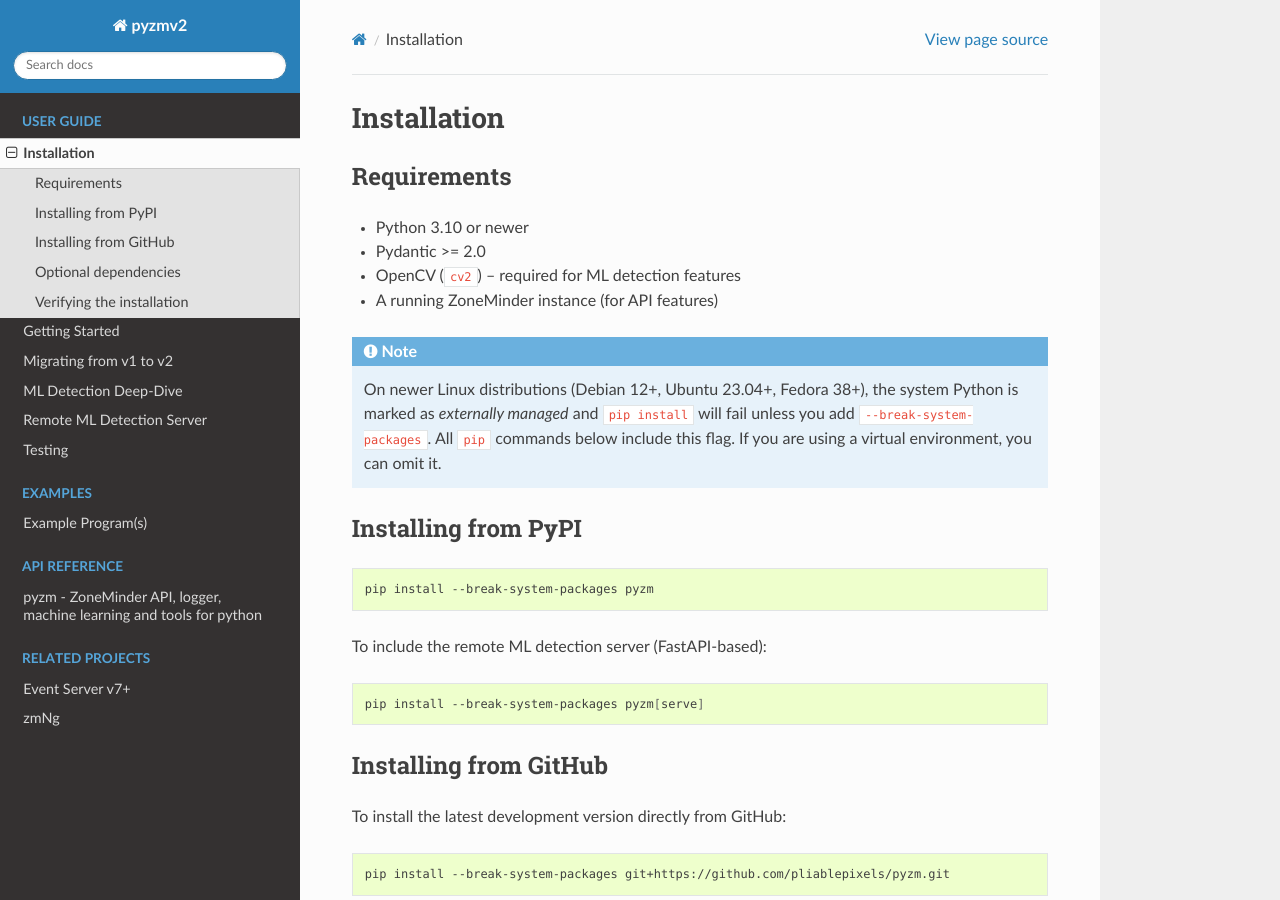
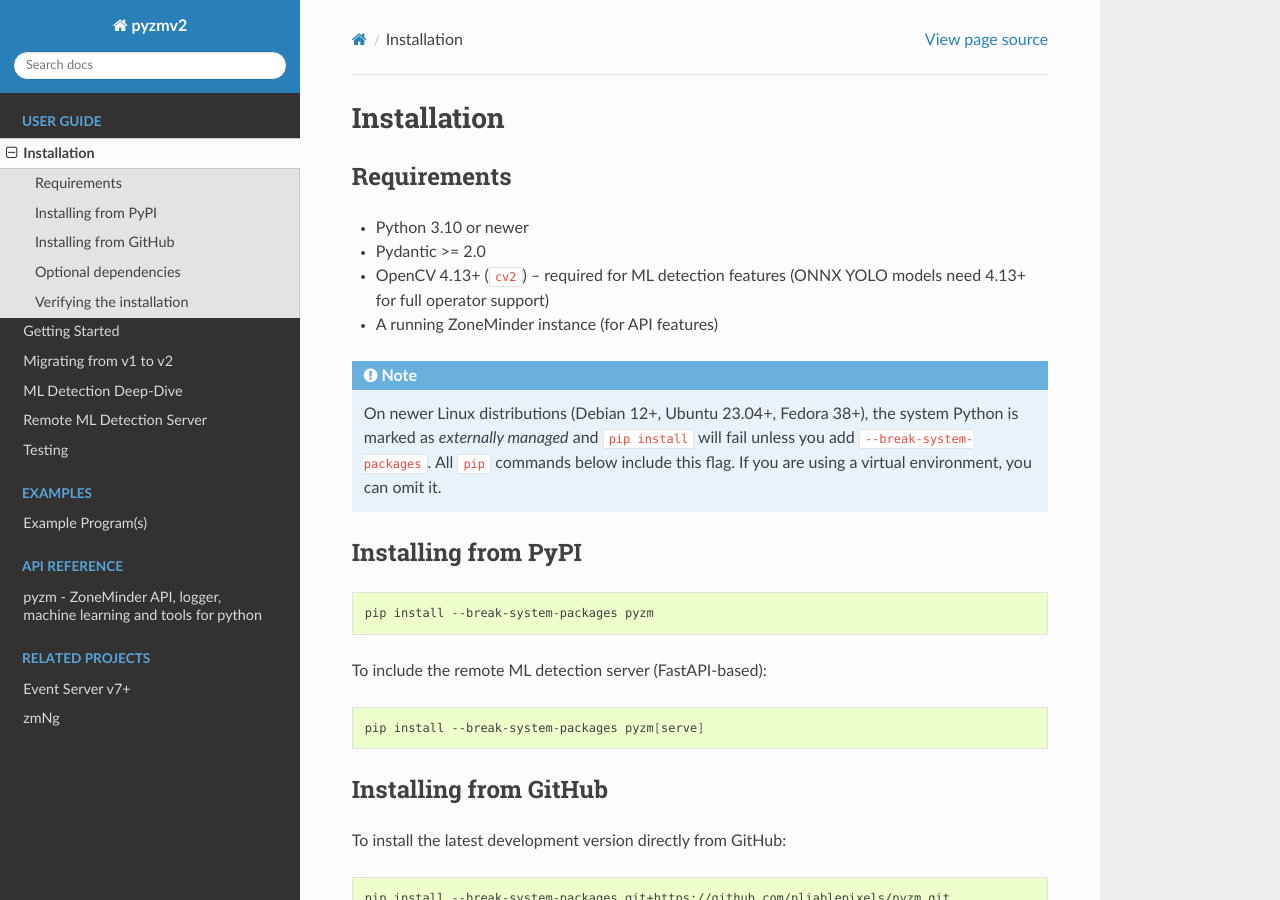
Before and after one commit to ZoneMinder/pyzm, a Sphinx documentation site: the page built from docs/guide/installation.rst, in a window 1280 px wide and 900 px high. Built offline with Sphinx 7.4.7 and the Read the Docs theme 3.1.0, drawn with Linux system fonts in a browser that asks for light colours.

Commit message:
docs: specify OpenCV 4.13+ requirement for ONNX YOLO models
Co-Authored-By: Claude Opus 4.6 <noreply@anthropic.com>

```diff
--- a/docs/guide/installation.rst
+++ b/docs/guide/installation.rst
@@ -6,7 +6,7 @@ Requirements
 
 - Python 3.10 or newer
 - Pydantic >= 2.0
-- OpenCV (``cv2``) -- required for ML detection features
+- OpenCV 4.13+ (``cv2``) -- required for ML detection features (ONNX YOLO models need 4.13+ for full operator support)
 - A running ZoneMinder instance (for API features)
 
 .. note::
```
